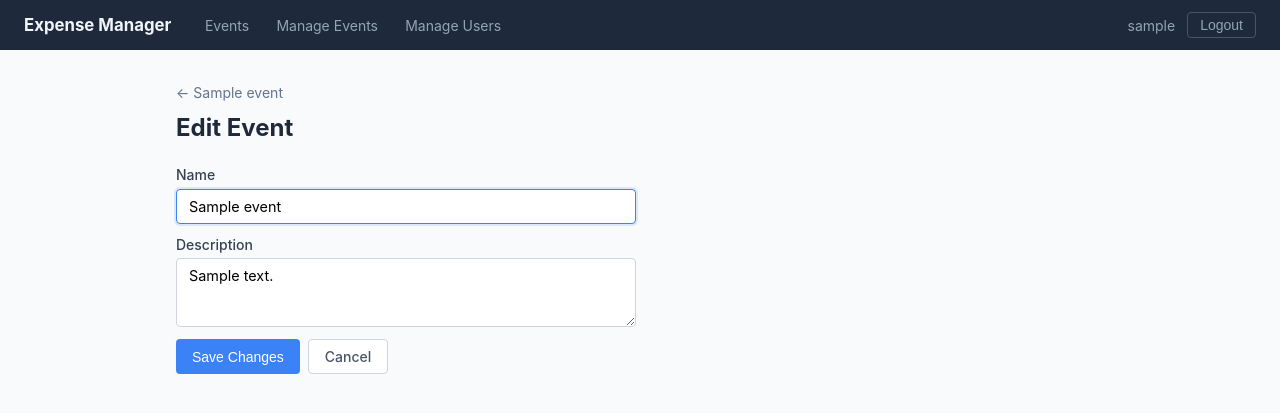
After one commit to albachten/receipts, a Django app: page /events/1/edit/ in a window 1280 px wide. The commit adds this page. Shown: the top 413 px of the page. Run offline with Django 5.2, Linux system fonts and the light colour scheme; a user stored in the database is signed in; tables that the repository leaves empty hold one stand-in row (values such as "Sample post").

Commit message:
Add event editing for admins
Admins see an Edit button on the event detail page that opens a form
to update the event name and description.

Co-Authored-By: Claude Sonnet 4.6 <noreply@anthropic.com>

```diff
--- a/core/urls.py
+++ b/core/urls.py
@@ -5,6 +5,7 @@ urlpatterns = [
     path('', views.dashboard, name='dashboard'),
     path('events/<int:pk>/', views.event_detail, name='event_detail'),
     path('events/<int:pk>/add/', views.add_transaction, name='add_transaction'),
+    path('events/<int:pk>/edit/', views.edit_event, name='edit_event'),
     path('events/<int:pk>/archive/', views.archive_event, name='archive_event'),
     path('events/<int:pk>/transactions/<int:tx_id>/edit/', views.edit_transaction_view, name='edit_transaction'),
     path('events/<int:pk>/transactions/<int:tx_id>/delete/', views.delete_transaction_view, name='delete_transaction'),
--- a/core/views.py
+++ b/core/views.py
@@ -97,6 +97,28 @@ def event_detail(request, pk):
         'memberships': memberships,
         'transactions': transactions,
     })
+
+
+# ─── Edit Event ───────────────────────────────────────────────────────────────
+
+@admin_required
+def edit_event(request, pk):
+    event = get_object_or_404(Event, pk=pk)
+    error = None
+
+    if request.method == 'POST':
+        name = request.POST.get('name', '').strip()
+        description = request.POST.get('description', '').strip()
+        if not name:
+            error = 'Event name is required.'
+        else:
+            event.name = name
+            event.description = description
+            event.save()
+            messages.success(request, f'Event "{name}" updated.')
+            return redirect('event_detail', pk=pk)
+
+    return render(request, 'edit_event.html', {'event': event, 'error': error})
 
 
 # ─── Archive Event ────────────────────────────────────────────────────────────
--- /dev/null
+++ b/templates/edit_event.html
@@ -0,0 +1,30 @@
+{% extends "base.html" %}
+{% block title %}Edit {{ event.name }} — Expense Manager{% endblock %}
+
+{% block extra_head %}
+<style>
+  .back { color: #64748b; text-decoration: none; font-size: 0.875rem; display: inline-block; margin-bottom: 0.25rem; }
+  .back:hover { color: #1e293b; }
+</style>
+{% endblock %}
+
+{% block content %}
+<a class="back" href="{% url 'event_detail' event.pk %}">← {{ event.name }}</a>
+<h2 style="margin:.5rem 0 1.5rem">Edit Event</h2>
+
+{% if error %}<div class="error-box">{{ error }}</div>{% endif %}
+
+<form method="post" class="form">
+  {% csrf_token %}
+  <label>Name
+    <input type="text" name="name" value="{{ event.name }}" required autofocus>
+  </label>
+  <label>Description
+    <textarea name="description" rows="3">{{ event.description }}</textarea>
+  </label>
+  <div style="display:flex;gap:0.5rem">
+    <button type="submit" class="btn btn-primary">Save Changes</button>
+    <a href="{% url 'event_detail' event.pk %}" class="btn btn-secondary">Cancel</a>
+  </div>
+</form>
+{% endblock %}
--- a/templates/event_detail.html
+++ b/templates/event_detail.html
@@ -34,6 +34,7 @@
       <a href="{% url 'add_transaction' event.pk %}" class="btn btn-primary">+ Add Transaction</a>
     {% endif %}
     {% if user.is_admin %}
+      <a href="{% url 'edit_event' event.pk %}" class="btn btn-secondary btn-sm">Edit</a>
       <form method="post" action="{% url 'archive_event' event.pk %}"
             onsubmit="return confirm('{% if event.archived %}Unarchive{% else %}Archive{% endif %} this event?')">
         {% csrf_token %}
```
